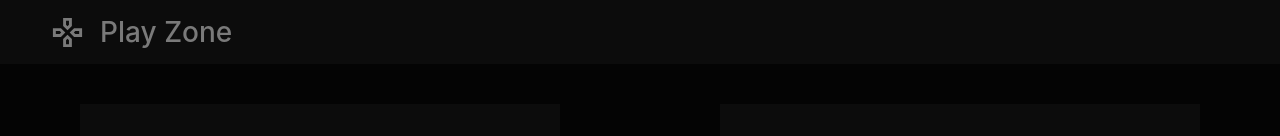
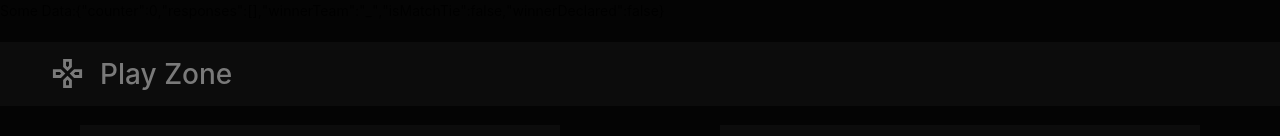
Before and after one commit to sahersiddiqui/playzone, a Next.js app: page /tic-tac-toe/1 in a window 1280 px wide. Shown: the top 136 px of the page. Built offline with nearby package versions, Linux system fonts and the light colour scheme; no server answers.

Commit message:
Debugging the issue after resetting game once

```diff
--- a/pages/tic-tac-toe/[room_id].jsx
+++ b/pages/tic-tac-toe/[room_id].jsx
@@ -15,10 +15,7 @@ const connectionOptions = {
   "force new connection": true,
   reconnectionAttempts: "Infinity",
 };
-const socket = io.connect(
-  "https://playzone-server.herokuapp.com/",
-  connectionOptions
-);
+const socket = io.connect("https://playzone-server.herokuapp.com/", connectionOptions);
 
 export default function TicTacToe() {
   const router = useRouter();
@@ -84,6 +81,8 @@ export default function TicTacToe() {
   useEffect(() => {
     // Receiving data from server
     socket.on(`broadcast_move`, (data) => {
+      console.log("\n=========================");
+      console.log("Listening Moves: ", data);
       const { index, value } = data;
 
       if (initMove === value && !isMatchTie) setBackdropState(true);
@@ -96,12 +95,19 @@ export default function TicTacToe() {
 
     // Handle reset match request
     socket.on(`reset_match`, () => {
-      setCounter(0);
-      setResponses([]);
-      setWinnerTeam("_");
-      setIsMatchTie(false);
-      setWinnerDeclared(false);
-      topRef.current?.scrollIntoView({ behavior: "smooth" });
+      console.log("\n\n");
+      console.log("Inside the reset match callback: ");
+      console.log("Previous State: ");
+      console.log("Responses: ", responses);
+      console.log("WinnerTeam: ", winnerTeam);
+      console.log("winnerDeclared: ", winnerDeclared);
+      resetMatchStates();
+      // setCounter(0);
+      // setResponses([]);
+      // setWinnerTeam("_");
+      // setIsMatchTie(false);
+      // setWinnerDeclared(false);
+      // topRef.current?.scrollIntoView({ behavior: "smooth" });
       initMove === "x" ? setBackdropState(false) : setBackdropState(true);
     });
 
@@ -138,12 +144,23 @@ export default function TicTacToe() {
     setShowResponseBar(false);
   };
 
+  const resetMatchStates = () => {
+    setCounter(0);
+    setResponses([]);
+    setWinnerTeam("_");
+    setIsMatchTie(false);
+    setWinnerDeclared(false);
+    topRef.current?.scrollIntoView({ behavior: "smooth" });
+  };
+
   const resetMatch = () => {
     // setCounter(0);
+    resetMatchStates();
     // setResponses([]);
     // setWinnerTeam("_");
     // setIsMatchTie(false);
     // setWinnerDeclared(false);
+    console.log("\nTriggering the req to backend server:");
     socket.emit("request_reset_match", room);
     // topRef.current?.scrollIntoView({ behavior: "smooth" });
   };
@@ -156,9 +173,14 @@ export default function TicTacToe() {
   };
 
   const checkWinner = (value) => {
+    console.log("\nMove Value: ", value);
+    console.log("Responses: ", responses);
+
     setCounter(counter + 1);
     winningConditions.map((item) => {
       let condRes = item.every((elem) => responses[elem] === value);
+      console.log("Cond Check: ", condRes ? "true" : "false");
+
       if (condRes) {
         setWinnerTeam(value);
         setWinnerDeclared(true);
@@ -170,6 +192,16 @@ export default function TicTacToe() {
 
   return (
     <div className="App">
+      <span style={{ color: "whitesmoke !important" }}>
+        Some Data:
+        {JSON.stringify({
+          counter,
+          responses,
+          winnerTeam,
+          isMatchTie,
+          winnerDeclared,
+        })}
+      </span>
       <Backdrop
         open={backdropState}
         sx={{ zIndex: (theme) => theme.zIndex.drawer + 1 }}
```
